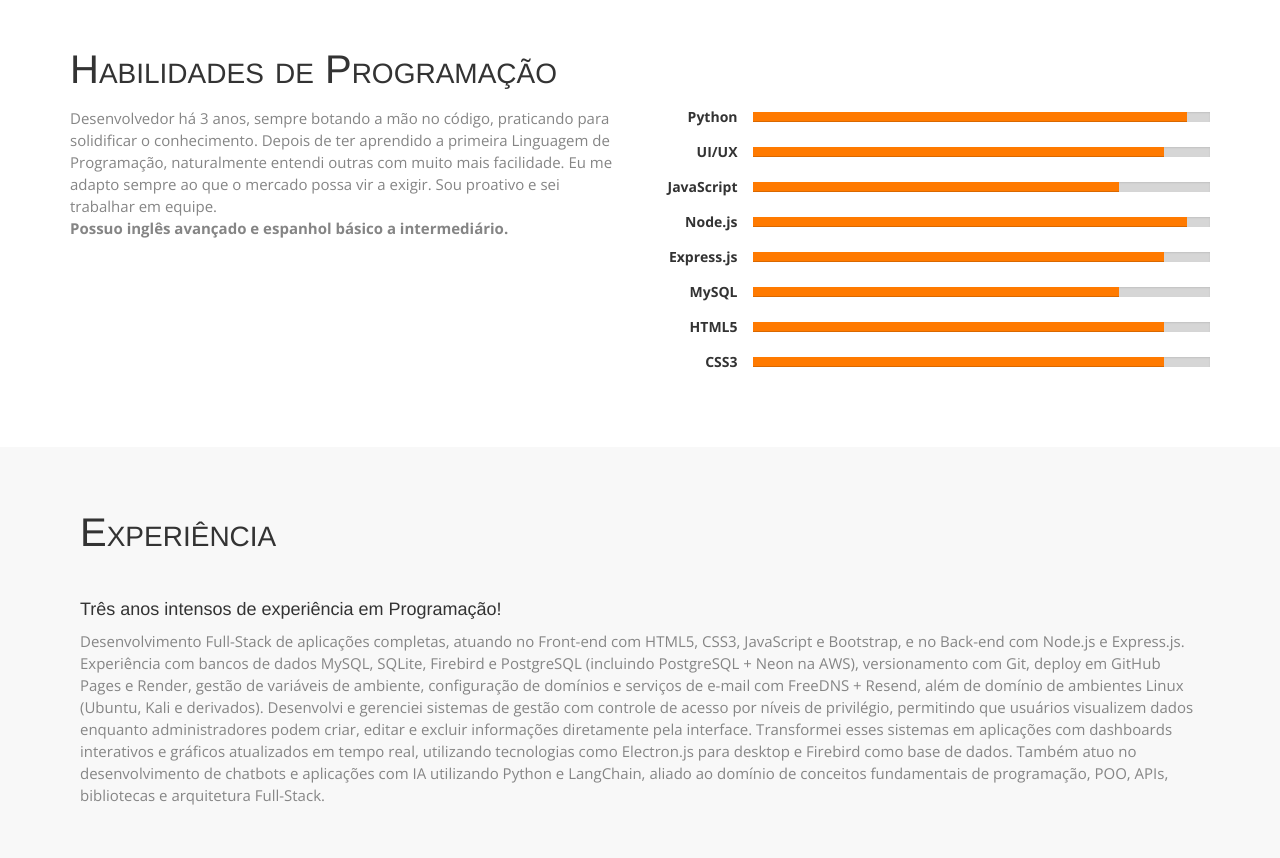
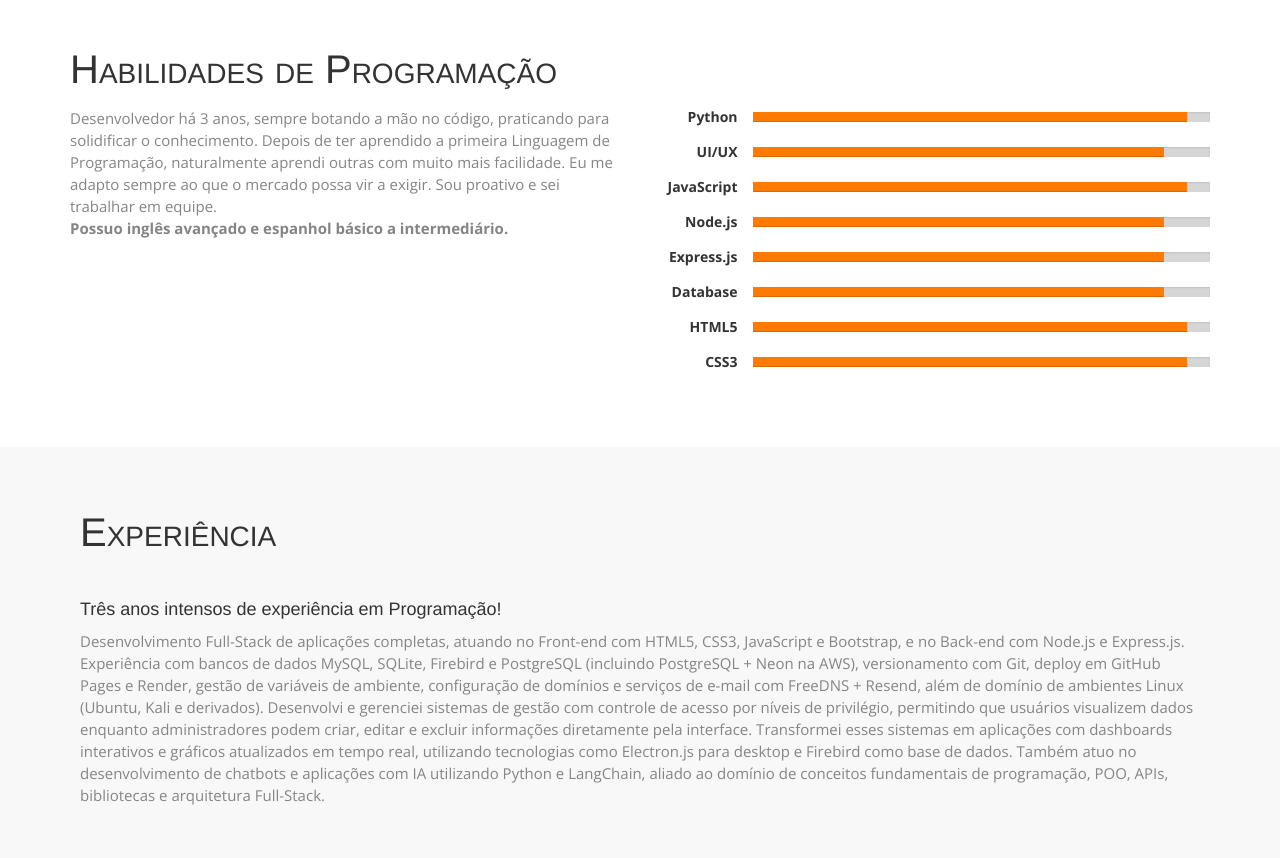
Before and after one commit to mikaeldiehl/mikaeldiehl.github.io, a plain HTML site: page my-personal-webpage/index.html in a window 1280 px wide. Shown: the part 1953-2811 px from the top of the page. Drawn offline with nearby package versions, Linux system fonts and the light colour scheme.

Commit message:
better bar

```diff
--- a/my-personal-webpage/index.html
+++ b/my-personal-webpage/index.html
@@ -557,7 +557,7 @@
     <div class="row">
       <div class="col-sm-6">
         <h2>Habilidades de Programação</h2>
-        <p class="mrgBtm20"> Desenvolvedor há 3 anos, sempre botando a mão no código, praticando para solidificar o conhecimento. Depois de ter aprendido a primeira Linguagem de Programação, naturalmente entendi outras com muito mais facilidade. Eu me adapto sempre ao que o mercado possa vir a exigir. Sou proativo e sei trabalhar em equipe.<br>
+        <p class="mrgBtm20"> Desenvolvedor há 3 anos, sempre botando a mão no código, praticando para solidificar o conhecimento. Depois de ter aprendido a primeira Linguagem de Programação, naturalmente aprendi outras com muito mais facilidade. Eu me adapto sempre ao que o mercado possa vir a exigir. Sou proativo e sei trabalhar em equipe.<br>
         <b>Possuo inglês avançado e espanhol básico a intermediário.</b></p>
       </div>
       <div class="col-sm-6"> <br/>
@@ -585,7 +585,7 @@
           <div class="col-md-2 skilltitle"><b>JavaScript</b></div>
           <div class="col-md-10">
             <div class="progress">
-              <div class="progress-bar" role="progressbar" aria-valuenow="80" aria-valuemin="0" aria-valuemax="100" style="width: 0%;">
+              <div class="progress-bar" role="progressbar" aria-valuenow="95" aria-valuemin="0" aria-valuemax="100" style="width: 0%;">
               </div>
             </div>
           </div>
@@ -594,7 +594,7 @@
           <div class="col-md-2 skilltitle"><b>Node.js</b></div>
           <div class="col-md-10">
             <div class="progress">
-              <div class="progress-bar" role="progressbar" aria-valuenow="95" aria-valuemin="0" aria-valuemax="100" style="width: 0%;">
+              <div class="progress-bar" role="progressbar" aria-valuenow="90" aria-valuemin="0" aria-valuemax="100" style="width: 0%;">
               </div>
             </div>
           </div>
@@ -609,10 +609,10 @@
           </div>
         </div>
         <div class="row">
-          <div class="col-md-2 skilltitle"><b>MySQL</b></div>
+          <div class="col-md-2 skilltitle"><b>Database</b></div>
           <div class="col-md-10">
             <div class="progress">
-              <div class="progress-bar" role="progressbar" aria-valuenow="80" aria-valuemin="0" aria-valuemax="100" style="width: 0%;">
+              <div class="progress-bar" role="progressbar" aria-valuenow="90" aria-valuemin="0" aria-valuemax="100" style="width: 0%;">
               </div>
             </div>
           </div>
@@ -621,7 +621,7 @@
           <div class="col-md-2 skilltitle"><b>HTML5</b></div>
           <div class="col-md-10">
             <div class="progress">
-              <div class="progress-bar" role="progressbar" aria-valuenow="90" aria-valuemin="0" aria-valuemax="100" style="width: 0%;">
+              <div class="progress-bar" role="progressbar" aria-valuenow="95" aria-valuemin="0" aria-valuemax="100" style="width: 0%;">
               </div>
             </div>
           </div>
@@ -630,7 +630,7 @@
           <div class="col-md-2 skilltitle"><b>CSS3</b></div>
           <div class="col-md-10">
             <div class="progress">
-              <div class="progress-bar" role="progressbar" aria-valuenow="90" aria-valuemin="0" aria-valuemax="100" style="width: 0%;">
+              <div class="progress-bar" role="progressbar" aria-valuenow="95" aria-valuemin="0" aria-valuemax="100" style="width: 0%;">
               </div>
             </div>
           </div>
```
